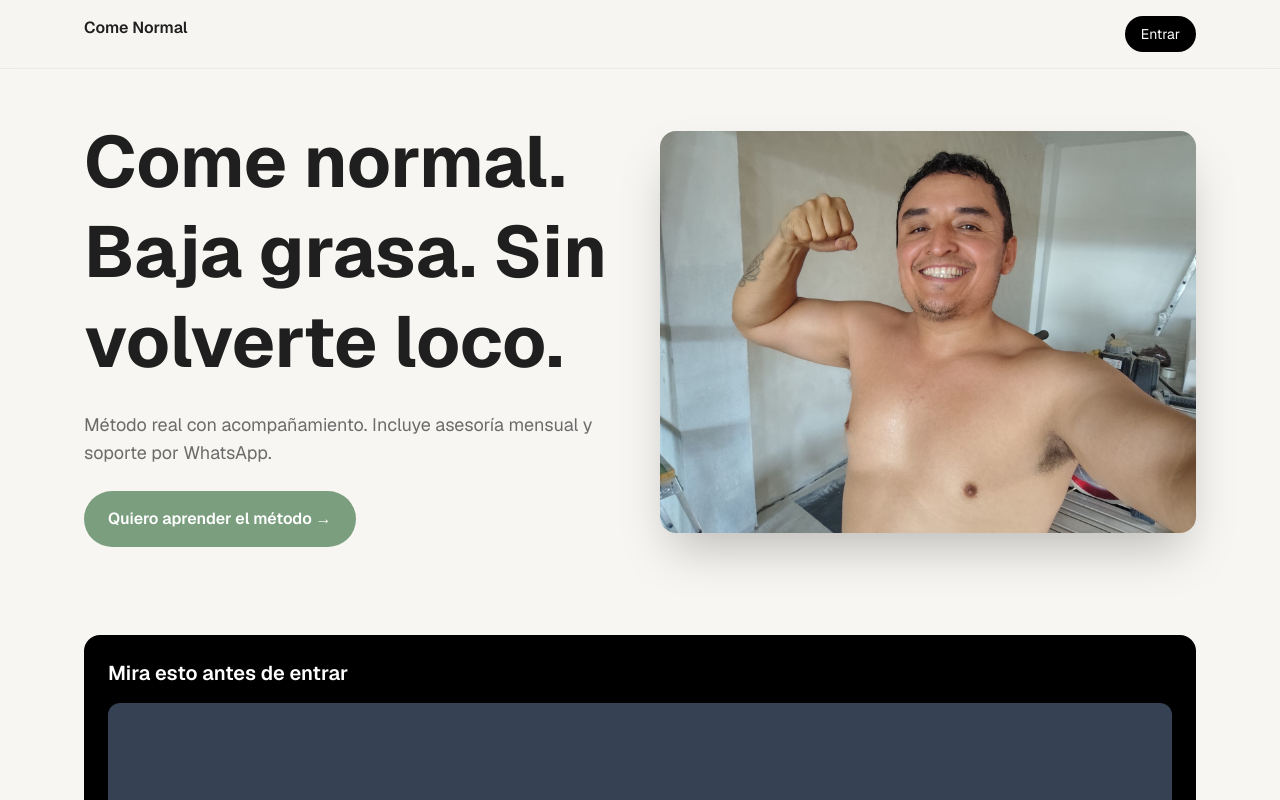
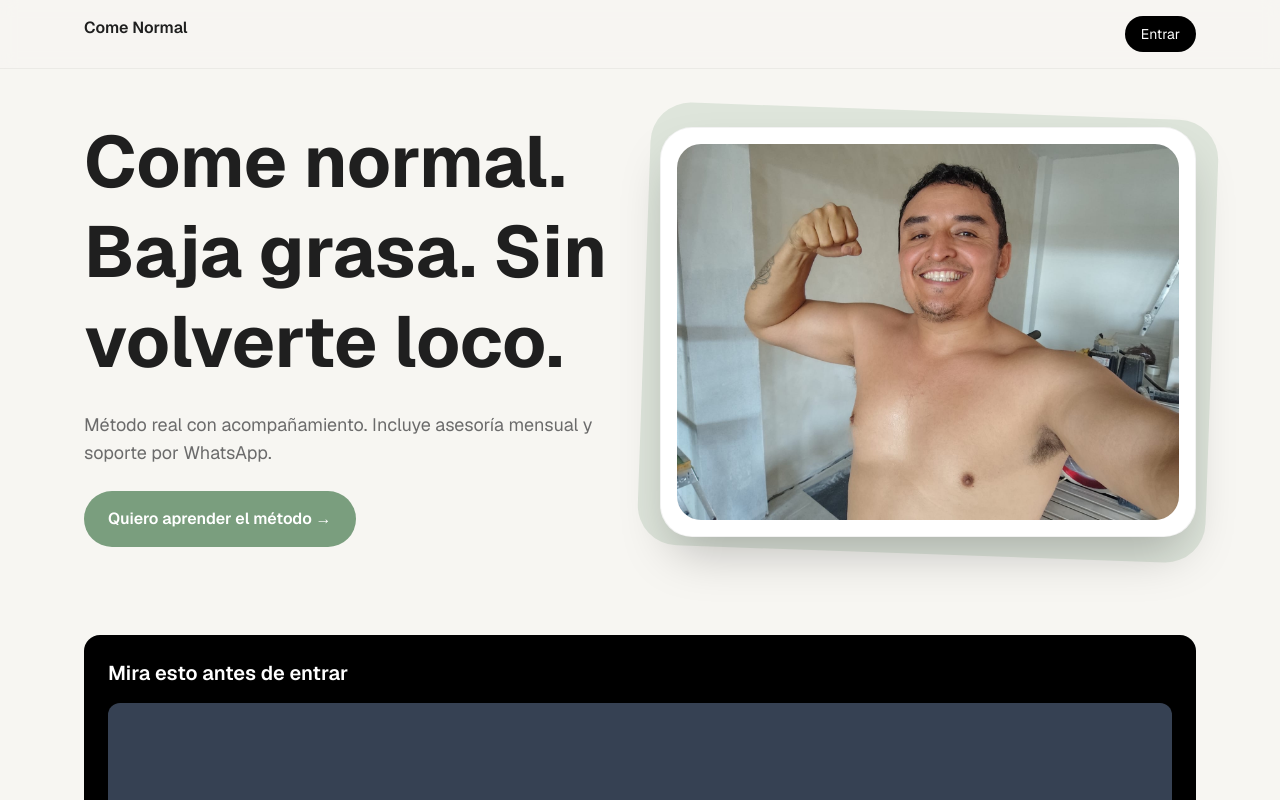
Before and after one commit to josecamilo1111/mi-web, a Next.js app: page / in a window 1280 px wide. Shown: the top 800 px of the page. Built offline with nearby package versions, Linux system fonts and the light colour scheme.

Commit message:
imagen premium final

```diff
--- a/app/page.tsx
+++ b/app/page.tsx
@@ -53,13 +53,23 @@ export default function Page() {
           </button>
         </div>
 
-        {/* IMAGEN REAL */}
-        <div>
-          <img
-            src="/yo.jpg"
-            alt="proceso real"
-            className="w-full h-full object-cover rounded-2xl shadow-2xl"
-          />
+        {/* IMAGEN PREMIUM */}
+        <div className="relative">
+
+          <div className="absolute -inset-4 bg-[#7A9E7E]/20 rounded-[2.5rem] rotate-2"></div>
+
+          <div className="relative bg-white rounded-[2rem] p-4 shadow-2xl border border-black/5">
+
+            <div className="overflow-hidden rounded-[1.5rem]">
+              <img
+                src="/yo.jpg"
+                alt="proceso real"
+                className="w-full h-full object-cover"
+              />
+            </div>
+
+          </div>
+
         </div>
 
       </section>
```
